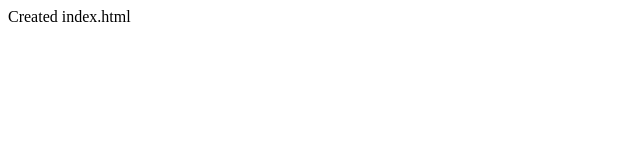
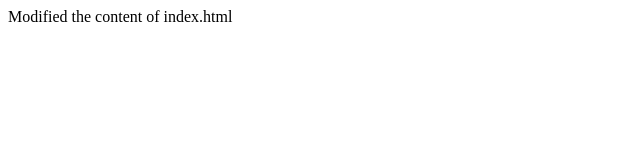
Before and after one commit to prathamArora18/FINAL, a plain HTML site: page index.html in a window 1280 px wide. Shown: the whole page, without its empty margins (0-640 px from the left). Drawn offline with Linux system fonts and the light colour scheme.

Commit message:
Modified the content of index.html

```diff
--- a/index.html
+++ b/index.html
@@ -7,6 +7,6 @@
     <title>Document</title>
 </head>
 <body>
-    Created index.html
+   Modified the content of index.html
 </body>
 </html>
```
